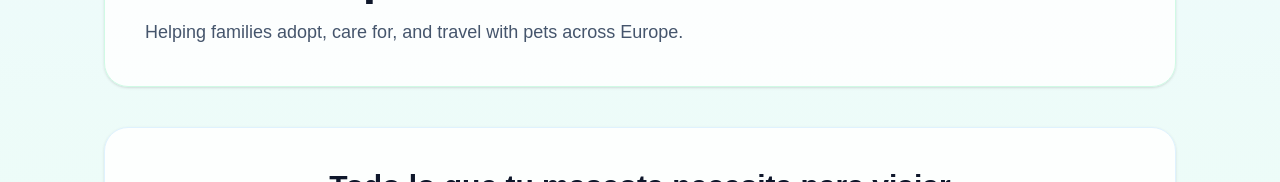
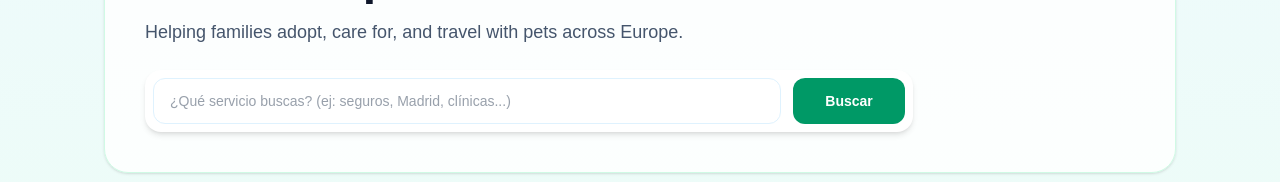
Before and after one commit to eduardochapellin1-debug/thepetbridge, a Next.js app: page / in a window 1280 px wide. Shown: the part 429-611 px from the top of the page. Built offline with nearby package versions, Linux system fonts and the light colour scheme.

Commit message:
Añadida barra de búsqueda en el banner principal

```diff
--- a/app/page.tsx
+++ b/app/page.tsx
@@ -1,7 +1,8 @@
 "use client";
 
-import { useMemo, useState } from "react";
+import { useMemo, useState, type FormEvent } from "react";
 import Link from "next/link";
+import { useRouter } from "next/navigation";
 import { PawPrint, Plane, Stethoscope } from "lucide-react";
 import { contentByLocale, type Locale } from "./content";
 
@@ -14,7 +15,14 @@ const cardIcons = {
 
 export default function Home() {
   const [locale, setLocale] = useState<Locale>("en");
+  const [searchTerm, setSearchTerm] = useState("");
+  const router = useRouter();
   const content = useMemo(() => contentByLocale[locale], [locale]);
+
+  const handleSearch = (event: FormEvent<HTMLFormElement>) => {
+    event.preventDefault();
+    router.push("/directorio");
+  };
 
   return (
     <div className="min-h-screen bg-gradient-to-b from-sky-50 via-emerald-50 to-white text-slate-800">
@@ -71,6 +79,23 @@ export default function Home() {
             <p className="max-w-3xl text-base leading-7 text-slate-600 md:text-lg">
               {content.hero.subtitle}
             </p>
+            <form onSubmit={handleSearch} className="mt-6 w-full max-w-3xl">
+              <div className="flex w-full flex-col gap-3 rounded-2xl bg-white p-2 shadow-md sm:flex-row">
+                <input
+                  type="text"
+                  value={searchTerm}
+                  onChange={(event) => setSearchTerm(event.target.value)}
+                  placeholder="¿Qué servicio buscas? (ej: seguros, Madrid, clínicas...)"
+                  className="w-full rounded-xl border border-sky-100 px-4 py-3 text-sm text-slate-700 outline-none transition focus:border-emerald-300 focus:ring-2 focus:ring-emerald-100"
+                />
+                <button
+                  type="submit"
+                  className="rounded-xl bg-emerald-600 px-5 py-3 text-sm font-semibold text-white transition hover:bg-emerald-500 sm:min-w-28"
+                >
+                  Buscar
+                </button>
+              </div>
+            </form>
           </section>
 
           <section className="rounded-3xl border border-sky-100 bg-white/90 px-6 py-10 shadow-sm md:px-10">
```
